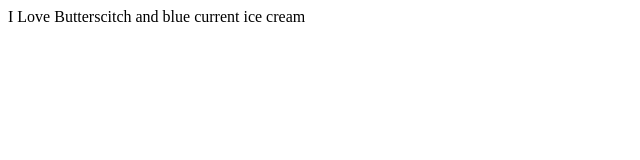
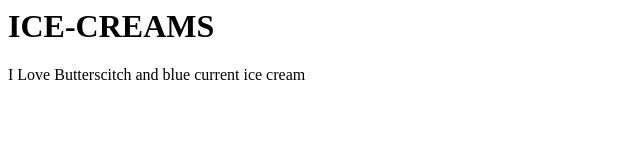
Before and after one commit to codongo03/demo-learn, a plain HTML site: page index.html in a window 1280 px wide. Shown: the whole page, without its empty margins (0-640 px from the left). Drawn offline with Linux system fonts and the light colour scheme.

Commit message:
added h1 to index.html

```diff
--- a/index.html
+++ b/index.html
@@ -1,4 +1,5 @@
 <html>
 <title>This is our Website</title>
+<h1> ICE-CREAMS </h1>
 <p>I Love Butterscitch and blue current ice cream</p>
 </html>
```
